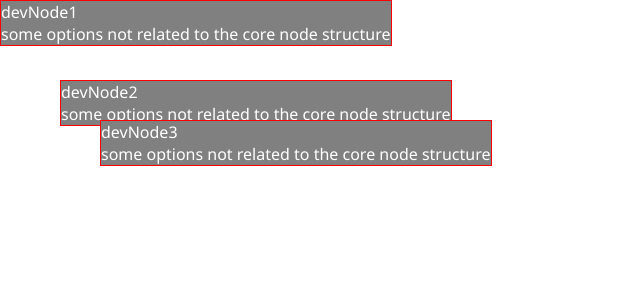
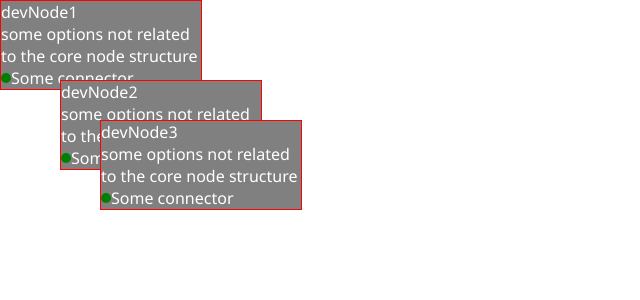
Before and after one commit to yolisses0/nodes-editor, a SvelteKit app: page / in a window 1280 px wide. Shown: the top 300 px of the page, without its empty margins (0-640 px from the left). Built offline with nearby package versions, Linux system fonts and the light colour scheme.

Commit message:
Create ConnectorItem

```diff
--- /dev/null
+++ b/src/lib/ConnectorItem.svelte
@@ -0,0 +1,13 @@
+<script lang="ts">
+	import type { Snippet } from 'svelte';
+
+	interface Props {
+		content: Snippet<[]>;
+	}
+
+	const { content }: Props = $props();
+</script>
+
+<div>
+	{@render content()}
+</div>
--- /dev/null
+++ b/src/routes/ConnectorItemContent.svelte
@@ -0,0 +1,16 @@
+<script lang="ts">
+	import JointCircle from './JointCircle.svelte';
+</script>
+
+<div class="connector-item-content">
+	<JointCircle />
+	<div>Some connector</div>
+</div>
+
+<style>
+	.connector-item-content {
+		display: flex;
+		flex-direction: row;
+		align-items: center;
+	}
+</style>
--- /dev/null
+++ b/src/routes/JointCircle.svelte
@@ -0,0 +1,10 @@
+<div class="joint-circle"></div>
+
+<style>
+	.joint-circle {
+		background-color: green;
+		border-radius: 100%;
+		aspect-ratio: 1;
+		width: 10px;
+	}
+</style>
--- a/src/routes/NodeItemContent.svelte
+++ b/src/routes/NodeItemContent.svelte
@@ -1,5 +1,7 @@
 <script lang="ts">
+	import ConnectorItem from '$lib/ConnectorItem.svelte';
 	import type { Node } from '$lib/Node.js';
+	import ConnectorItemContent from './ConnectorItemContent.svelte';
 
 	interface Props {
 		node: Node;
@@ -8,17 +10,23 @@
 	const { node }: Props = $props();
 </script>
 
+{#snippet connectorContent()}
+	<ConnectorItemContent />
+{/snippet}
+
 <div class="node-item-content">
 	<div>
 		{node.id}
 	</div>
 	<div>some options not related to the core node structure</div>
+	<ConnectorItem content={connectorContent} />
 </div>
 
 <style>
 	.node-item-content {
 		color: white;
 		background-color: gray;
+		max-width: 200px;
 		font-family: 'Segoe UI', Tahoma, Geneva, Verdana, sans-serif;
 	}
 </style>
```
